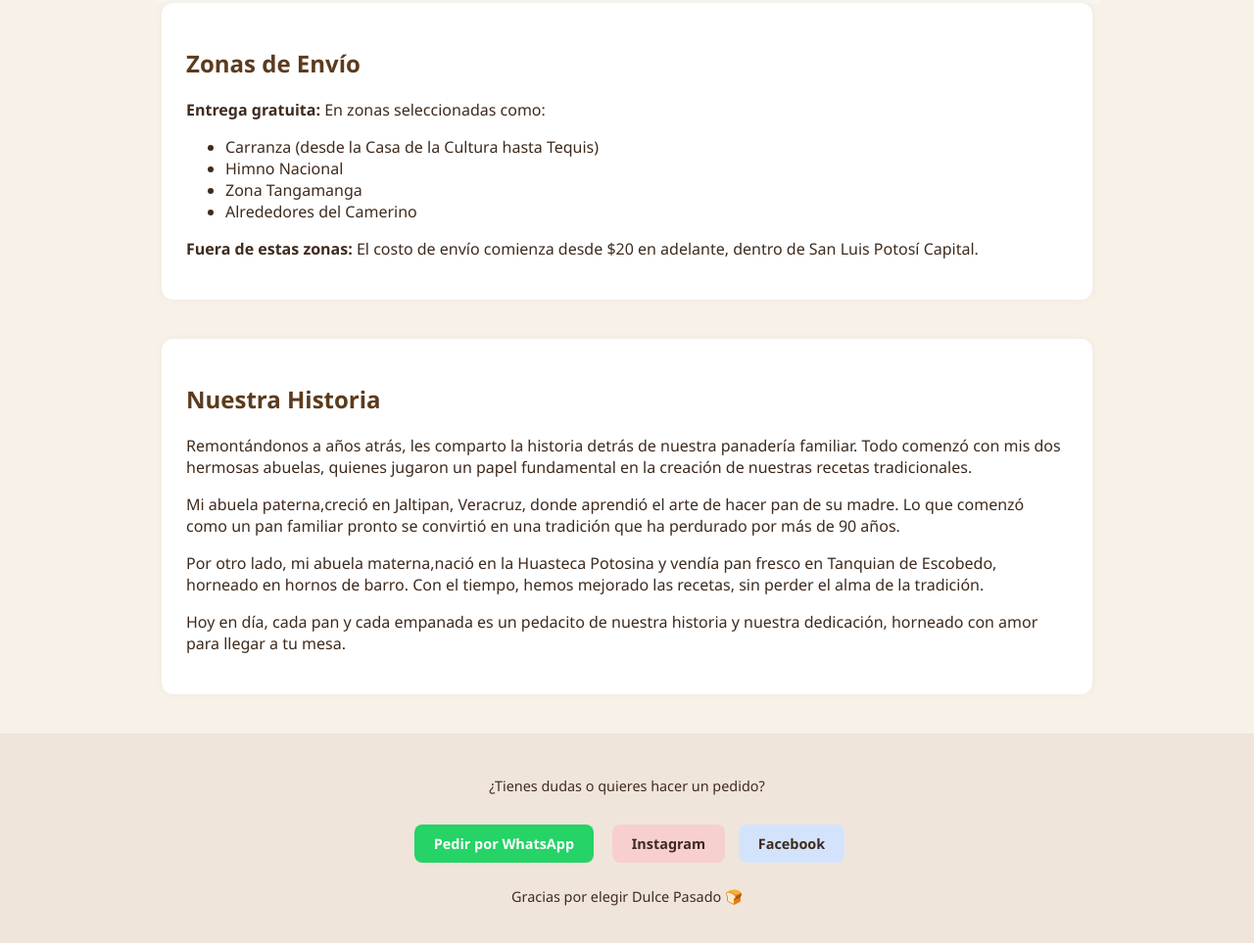
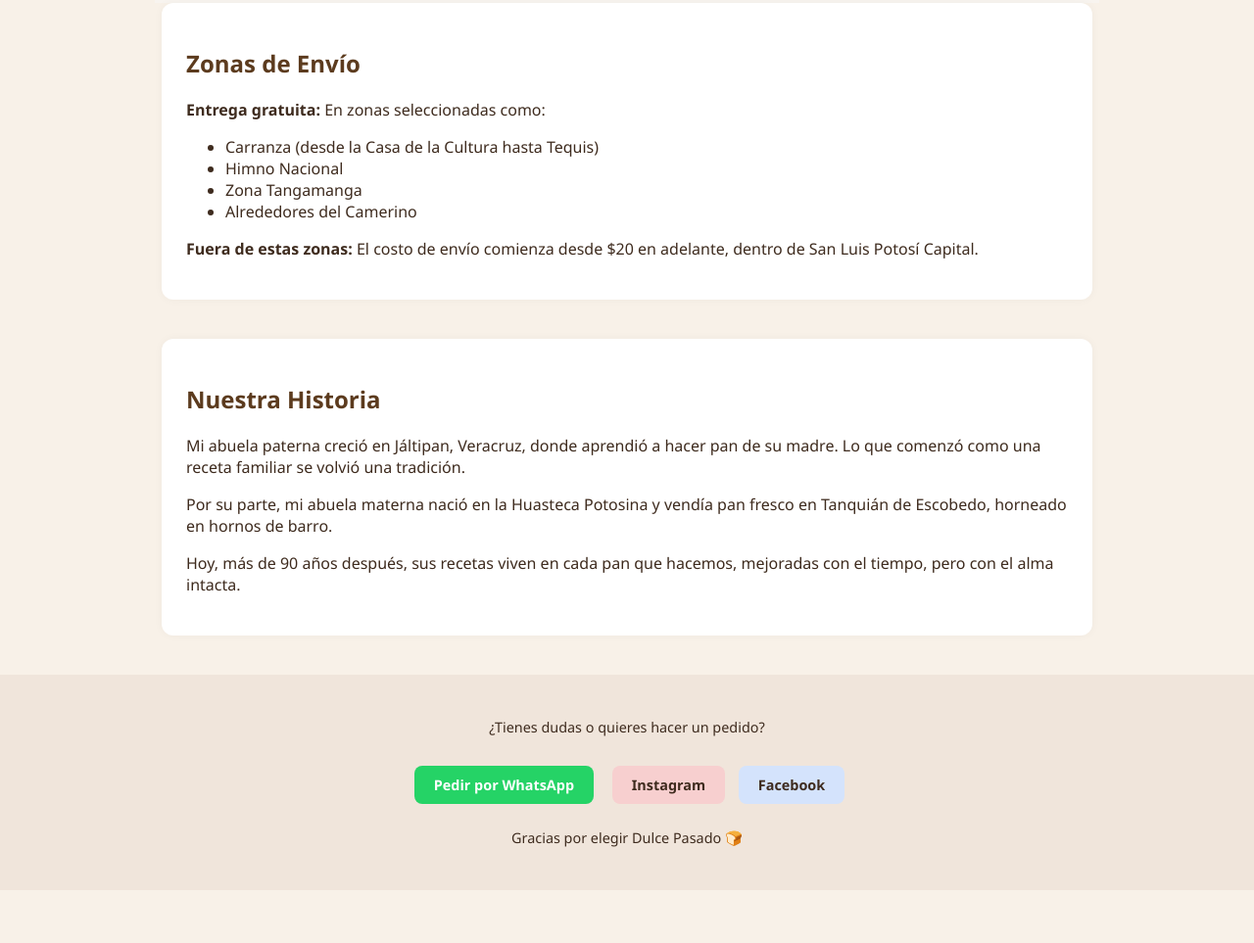
Before and after one commit to AndreC004/AndreC004.github.io, a plain HTML site: page index.html in a window 1280 px wide. Shown: the part 4997-5960 px from the top of the page at 98% size. After the commit the page ends 5906 px from the top, so only its background shows below. Drawn offline with Linux system fonts and the light colour scheme.

Commit message:
Update index.html.yaAhoraSi

```diff
--- a/index.html
+++ b/index.html
@@ -271,10 +271,9 @@
 
 <section class="intencion" id="historia">
   <h2>Nuestra Historia</h2>
-  <p>Remontándonos a años atrás, les comparto la historia detrás de nuestra panadería familiar. Todo comenzó con mis dos hermosas abuelas, quienes jugaron un papel fundamental en la creación de nuestras recetas tradicionales.</p>
-  <p>Mi abuela paterna,creció en Jaltipan, Veracruz, donde aprendió el arte de hacer pan de su madre. Lo que comenzó como un pan familiar pronto se convirtió en una tradición que ha perdurado por más de 90 años.</p>
-  <p>Por otro lado, mi abuela materna,nació en la Huasteca Potosina y vendía pan fresco en Tanquian de Escobedo, horneado en hornos de barro. Con el tiempo, hemos mejorado las recetas, sin perder el alma de la tradición.</p>
-  <p>Hoy en día, cada pan y cada empanada es un pedacito de nuestra historia y nuestra dedicación, horneado con amor para llegar a tu mesa.</p>
+  <p>Mi abuela paterna creció en Jáltipan, Veracruz, donde aprendió a hacer pan de su madre. Lo que comenzó como una receta familiar se volvió una tradición. </p>
+  <p>Por su parte, mi abuela materna nació en la Huasteca Potosina y vendía pan fresco en Tanquián de Escobedo, horneado en hornos de barro. </p>
+  <p>Hoy, más de 90 años después, sus recetas viven en cada pan que hacemos, mejoradas con el tiempo, pero con el alma intacta.</p>
 </section>
 
 <footer>
```
